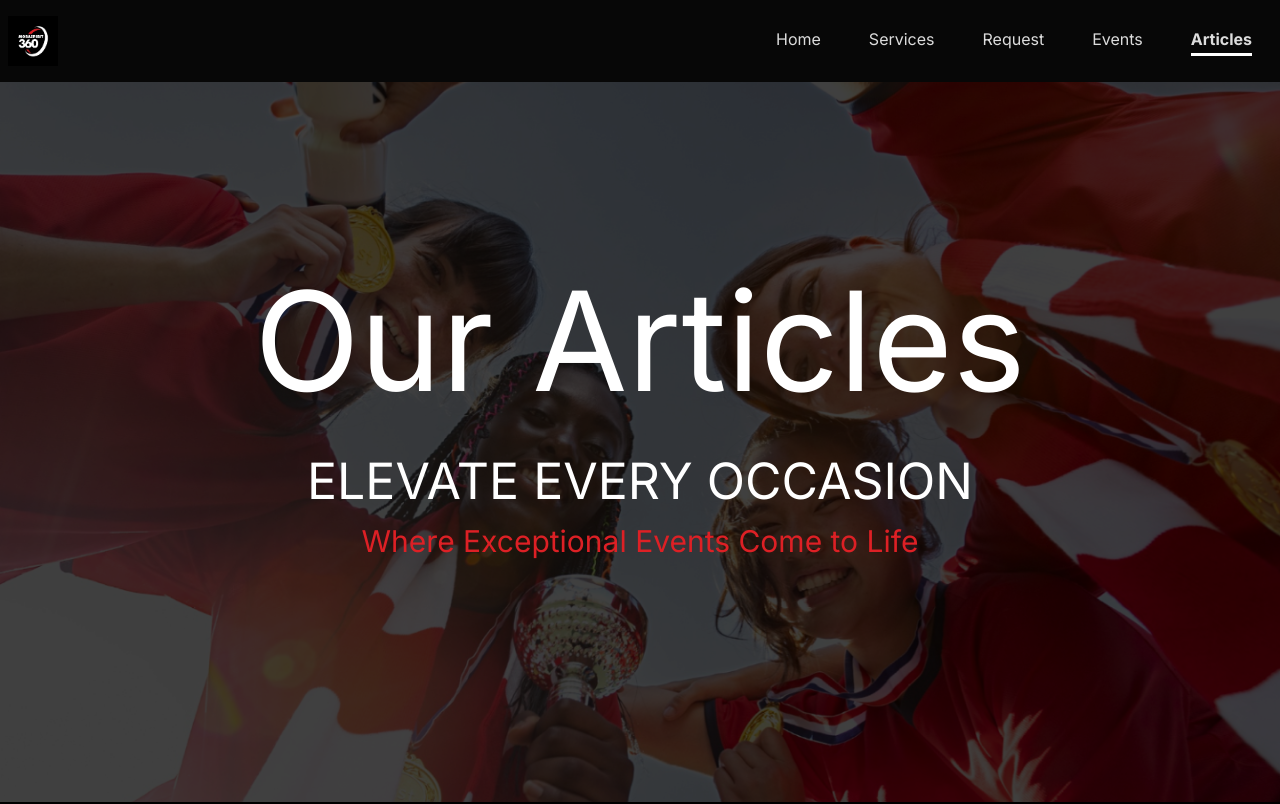
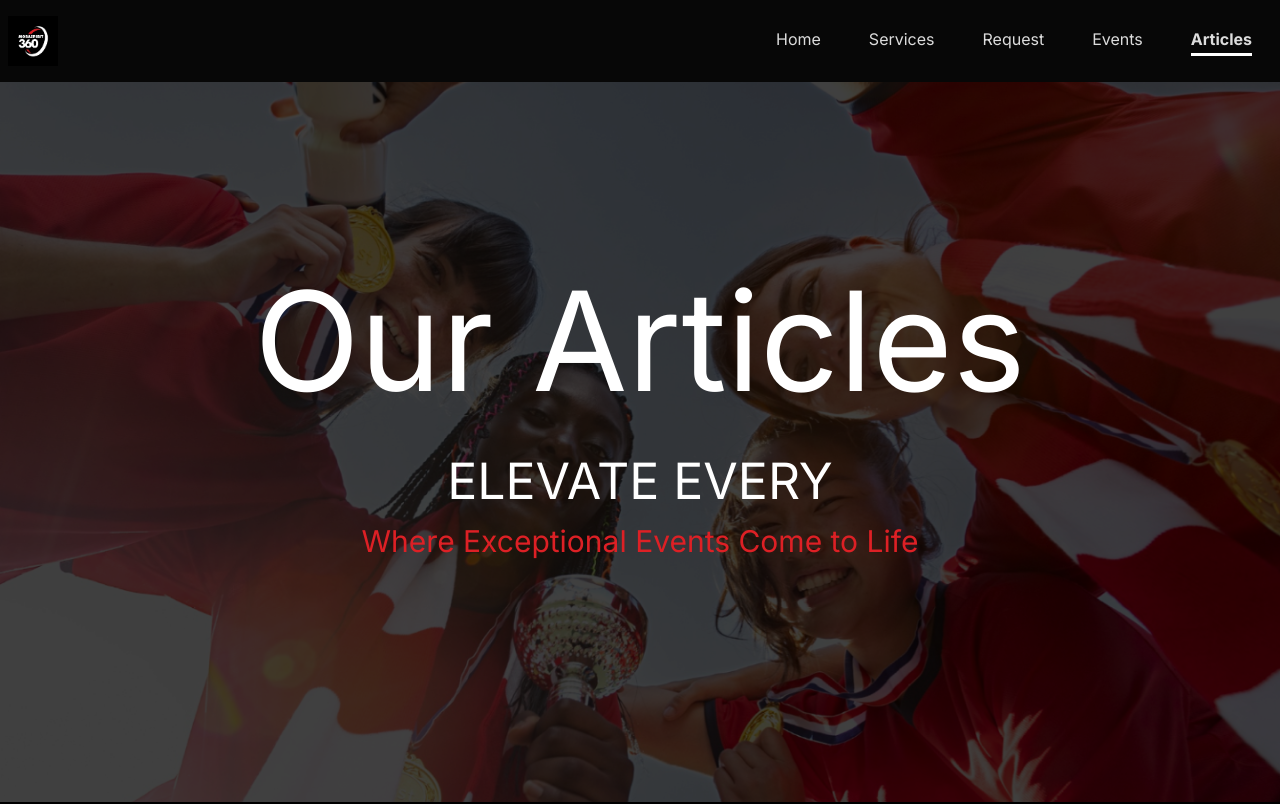
Before and after one commit to moraspirit/moraspirit360-new-ui, a Next.js app: page /articles in a window 1280 px wide. Shown: the top 804 px of the page. Built offline with nearby package versions, Linux system fonts and the light colour scheme.

Commit message:
Article page

```diff
--- a/app/articles/page.tsx
+++ b/app/articles/page.tsx
@@ -15,7 +15,7 @@ export default function EventPage() {
             ></div>
             <div className="textContainer  w-screen h-1/2 absolute z-20 top-1/4 flex flex-col items-center justify-center">
                 <h1 className="text-[138px] text-white">Our Articles</h1>
-                <h2 className="text-[50px] text-white">ELEVATE EVERY OCCASION</h2>
+                <h2 className="text-[50px] text-white">ELEVATE EVERY</h2>
                 <span className="text-[30px] text-[#DD2025]">
           Where Exceptional Events Come to Life
         </span>
```
